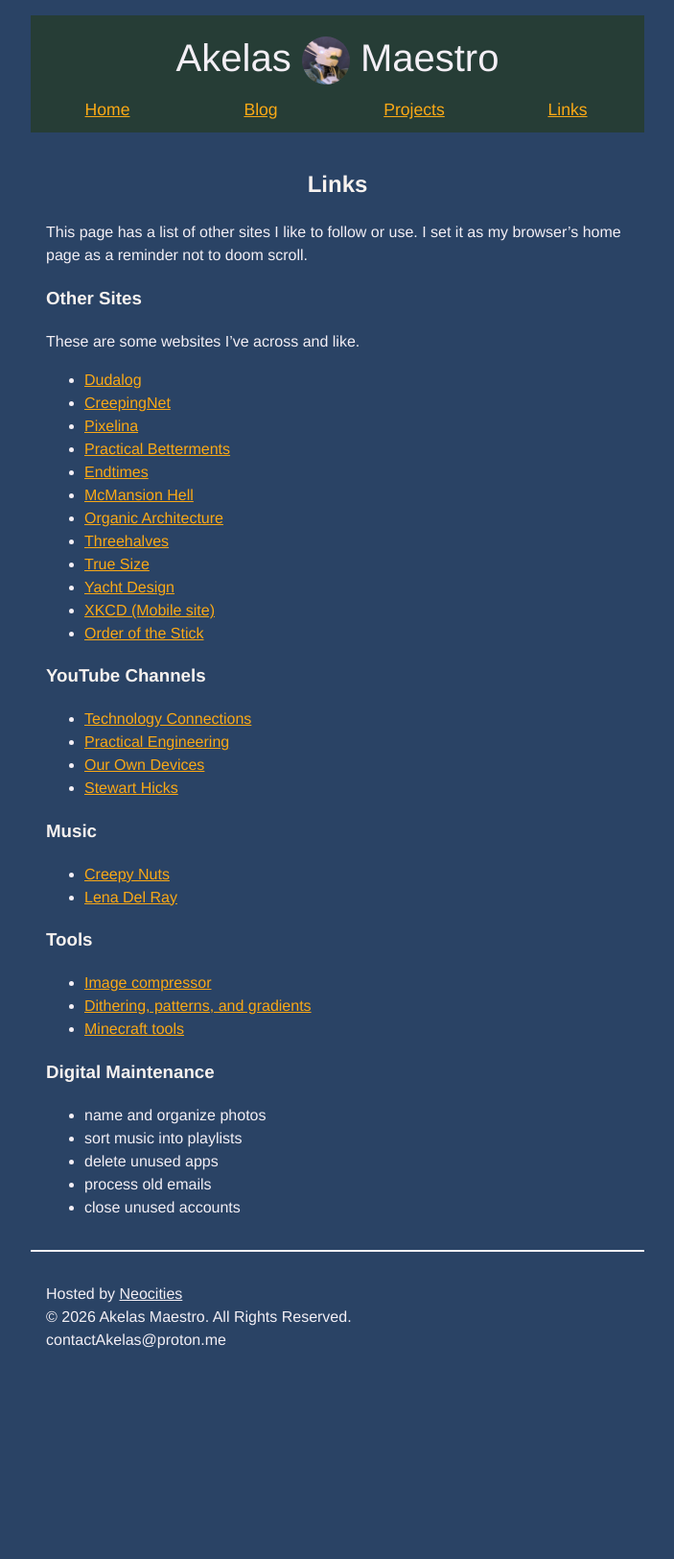
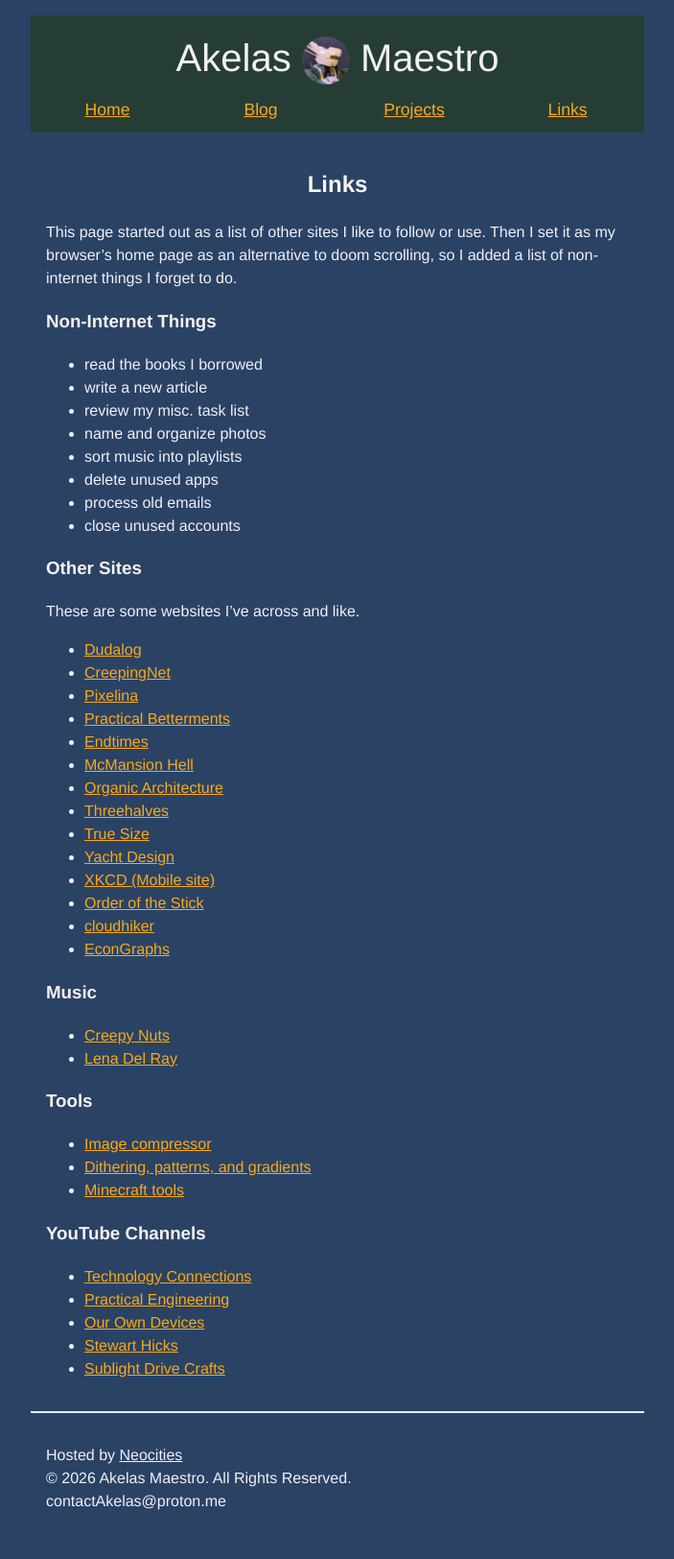
Before and after one commit to AkelasMaestro/akelasmaestro.github.io, a Jekyll site: the page built from links.md, in a window 1280 px wide. Shown: the whole page at 96% size, without its empty margins (288-991 px from the left). Built offline with Jekyll 4.4.1, drawn with Linux system fonts in a browser that asks for light colours; before the commit the page ends 1456 px from its top, so only the background shows below that.

Commit message:
[PUBLISHER] Merge #32

```diff
--- a/links.md
+++ b/links.md
@@ -6,7 +6,18 @@ order: 5
 ---
 ## Links
 
-This page has a list of other sites I like to follow or use. I set it as my browser's home page as a reminder not to doom scroll.
+This page started out as a list of other sites I like to follow or use. Then I set it as my browser's home page as an alternative to doom scrolling, so I added a list of non-internet things I forget to do.
+
+### Non-Internet Things
+
+- read the books I borrowed
+- write a new article
+- review my misc. task list
+- name and organize photos
+- sort music into playlists
+- delete unused apps
+- process old emails
+- close unused accounts
 
 ### Other Sites
 
@@ -24,13 +35,8 @@ These are some websites I've across and like.
 - [Yacht Design](https://georgebuehler.com/)
 - [XKCD (Mobile site)](m.xkcd.com)
 - [Order of the Stick](https://www.giantitp.com/comics/oots.html)
-
-### YouTube Channels
-
-- [Technology Connections](https://www.youtube.com/@TechnologyConnections)
-- [Practical Engineering](https://www.youtube.com/@PracticalEngineeringChannel)
-- [Our Own Devices](https://www.youtube.com/@OurOwnDevices1)
-- [Stewart Hicks](https://www.youtube.com/channel/UCYAm24PkejQR2xMgJgn7xwg)
+- [cloudhiker](https://cloudhiker.net/)
+- [EconGraphs]([Sketching a Function: Critical Points, Asymptotes, and Curvature - EconGraphs](https://www.econgraphs.org/textbooks/econ50Qfall24/week1/lecture2/sketching))
 
 ### Music
 
@@ -43,10 +49,10 @@ These are some websites I've across and like.
 - [Dithering, patterns, and gradients](https://doodad.dev/)
 - [Minecraft tools](https://www.minecraftmaps.com/tools)
 
-### Digital Maintenance
+### YouTube Channels
 
-- name and organize photos
-- sort music into playlists
-- delete unused apps
-- process old emails
-- close unused accounts
+- [Technology Connections](https://www.youtube.com/@TechnologyConnections)
+- [Practical Engineering](https://www.youtube.com/@PracticalEngineeringChannel)
+- [Our Own Devices](https://www.youtube.com/@OurOwnDevices1)
+- [Stewart Hicks](https://www.youtube.com/channel/UCYAm24PkejQR2xMgJgn7xwg)
+- [Sublight Drive Crafts](https://www.youtube.com/@Sublight_Drive/videos)
```
